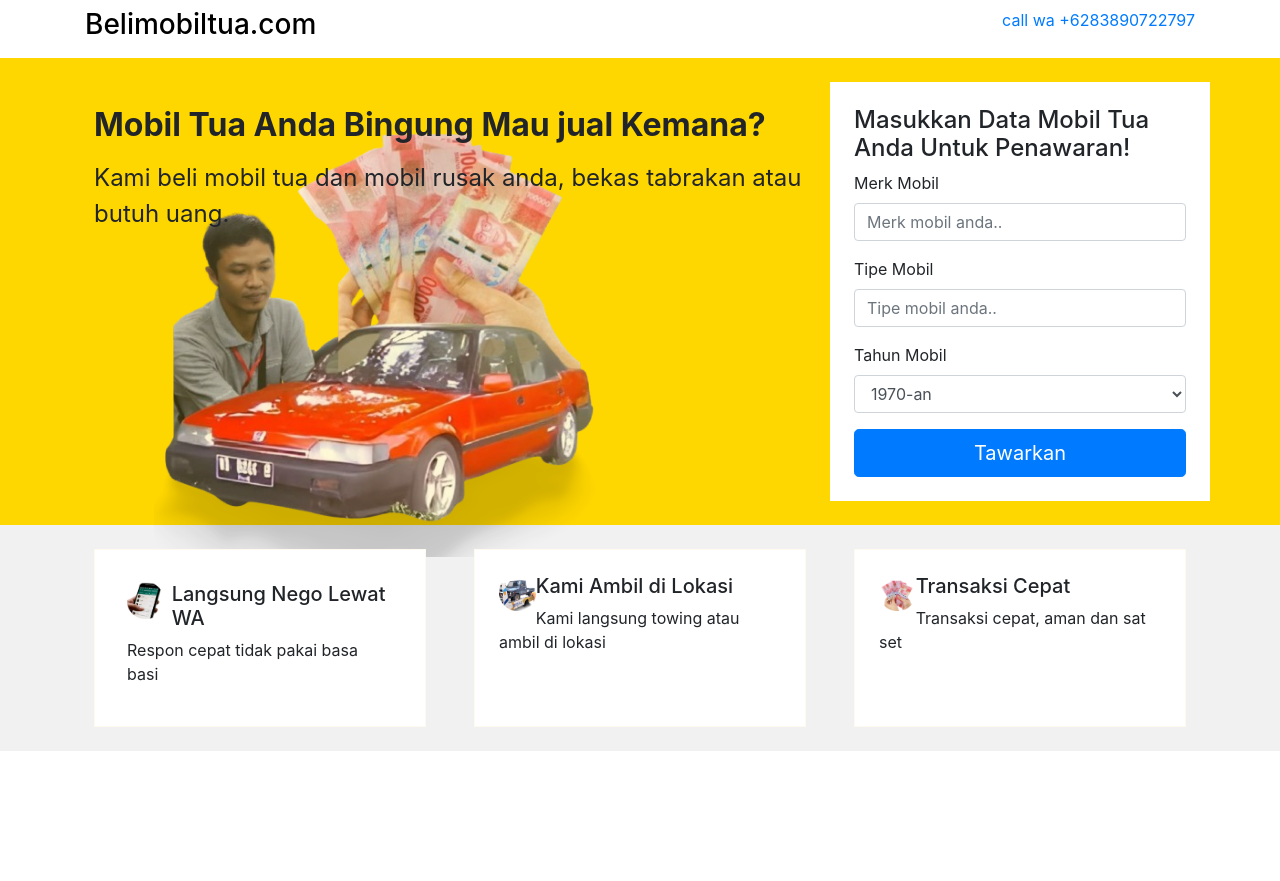
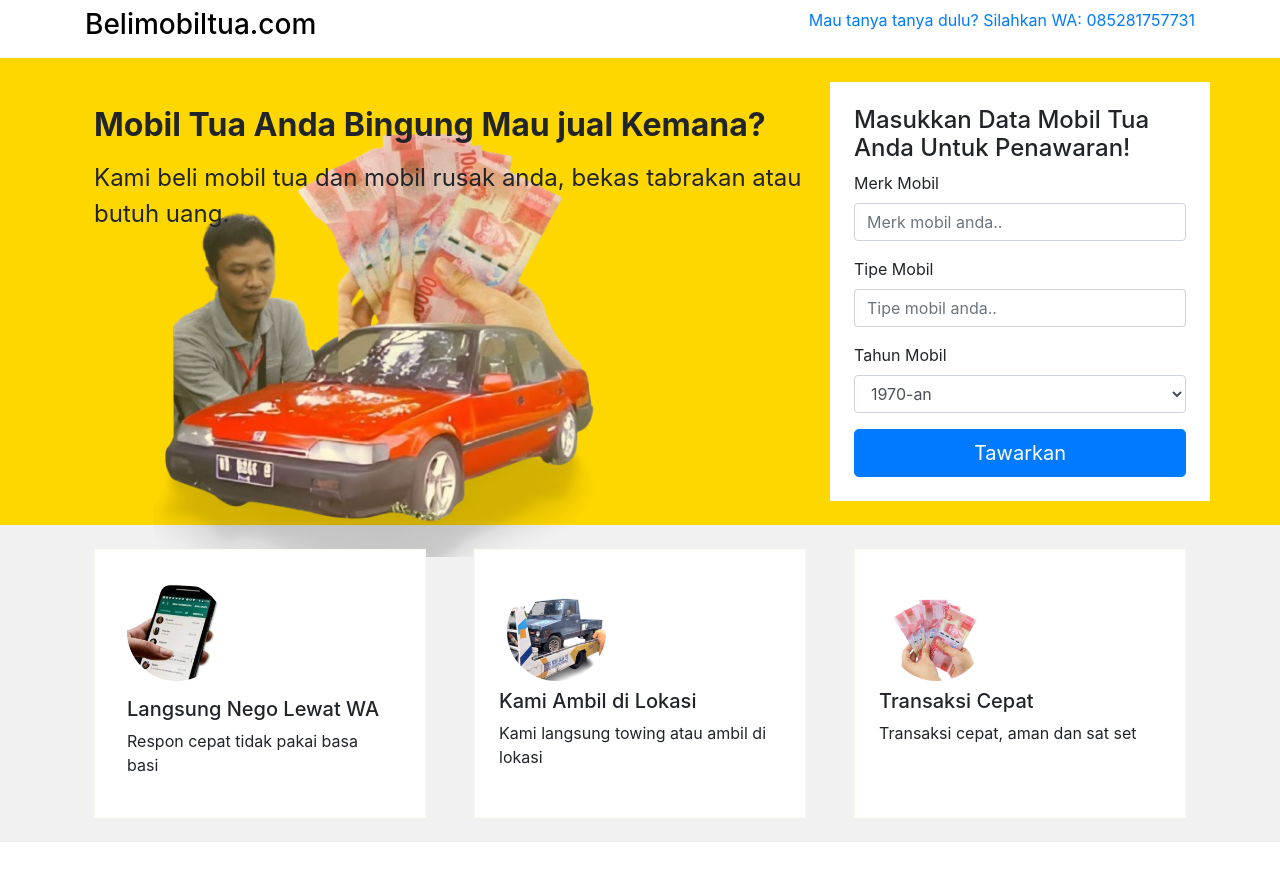
Before and after one commit to kemtol/belimobiltua, a Jekyll site: the page built from index.html, in a window 1280 px wide. Shown: the top 881 px of the page. Built offline with Jekyll 4.4.1, drawn with Linux system fonts in a browser that asks for light colours.

Commit message:
refactor layout and styles for improved visual consistency and user engagement

```diff
--- a/_layouts/default.html
+++ b/_layouts/default.html
@@ -23,8 +23,7 @@
         </div>
 
         <nav class="col-lg text-right mt-1 mb-1 pt-1 pb-1">
-          <a href="{{ site.baseurl }}/">call wa</a>
-          <a href="{{ site.baseurl }}/about">+6283890722797</a>
+          <a href="https://wa.me/6285281757731?text=Halo belimobiltua.com">Mau tanya tanya dulu? Silahkan WA: 085281757731</a>
         </nav>
       </header>
     </div>
@@ -71,19 +70,19 @@
       <div class="container">
         <div class="row">
           <div class="step col-lg m-4 p-4">
-            <img src="{{ site.baseurl }}/images/step1.png" class="float-left m-2" style="width: 13%; margin-bottom: 15px;">
+            <img src="{{ site.baseurl }}/images/step1.png" class="m-2" style="width: 35%;">
             <div class="m-2">
               <h5>Langsung Nego Lewat WA</h5>
               <p>Respon cepat tidak pakai basa basi</p>
             </div>
           </div>
           <div class="step col-lg m-4 p-4">
-            <img src="{{ site.baseurl }}/images/step2.png" class="float-left" style="width: 13%; margin-bottom: 15px;">
+            <img src="{{ site.baseurl }}/images/step2.png" class="m-2" style="width: 35%;">
             <h5>Kami Ambil di Lokasi</h5>
             <p>Kami langsung towing atau ambil di lokasi</p>
           </div>
           <div class="step col-lg m-4 p-4">
-            <img src="{{ site.baseurl }}/images/step3.png" class="float-left" style="width: 13%; margin-bottom: 15px;">
+            <img src="{{ site.baseurl }}/images/step3.png" class="m-2" style="width: 35%;">
             <h5>Transaksi Cepat</h5>
             <p>Transaksi cepat, aman dan sat set</p>
           </div>
```
